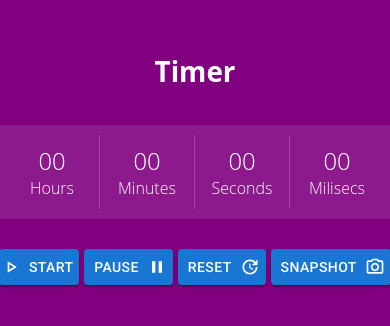
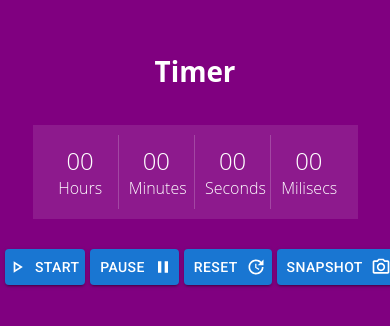
Before and after one commit to qStentyq/react-timer, a React (Vite) app: page / in a window 390 px wide. Shown: the part 156-482 px from the top of the page. Built offline with nearby package versions, Linux system fonts and the light colour scheme.

Commit message:
adaptiveFix

```diff
--- a/src/components/Timer/Timer/Timer.css
+++ b/src/components/Timer/Timer/Timer.css
@@ -90,9 +90,13 @@ body {
         align-items: center; */
         gap: 5px;
         width: 100%;
-        margin-bottom: 10px;
+        margin-left: 12px;
     }
     .buttons button {
         padding: 6px 10px;
     }
+
+    .timer {
+        width: 325px;
+    }
 }
```
